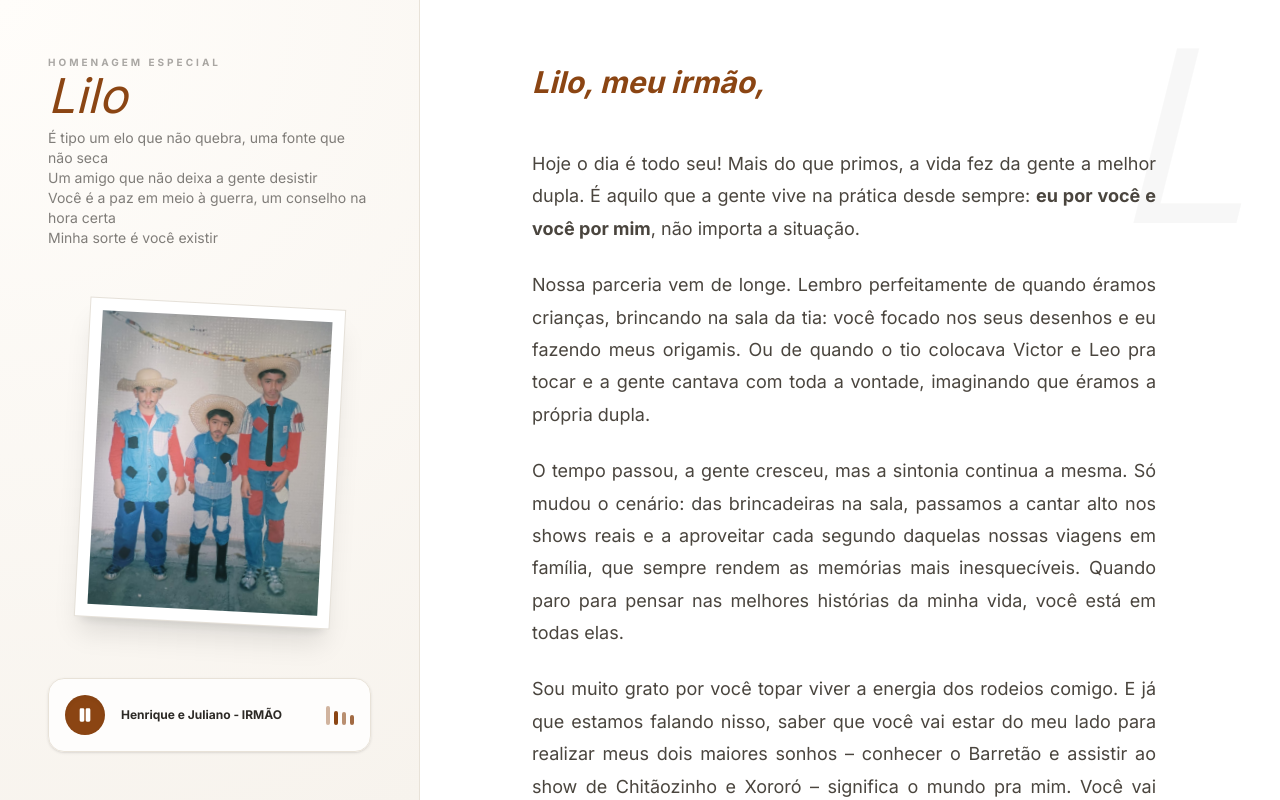
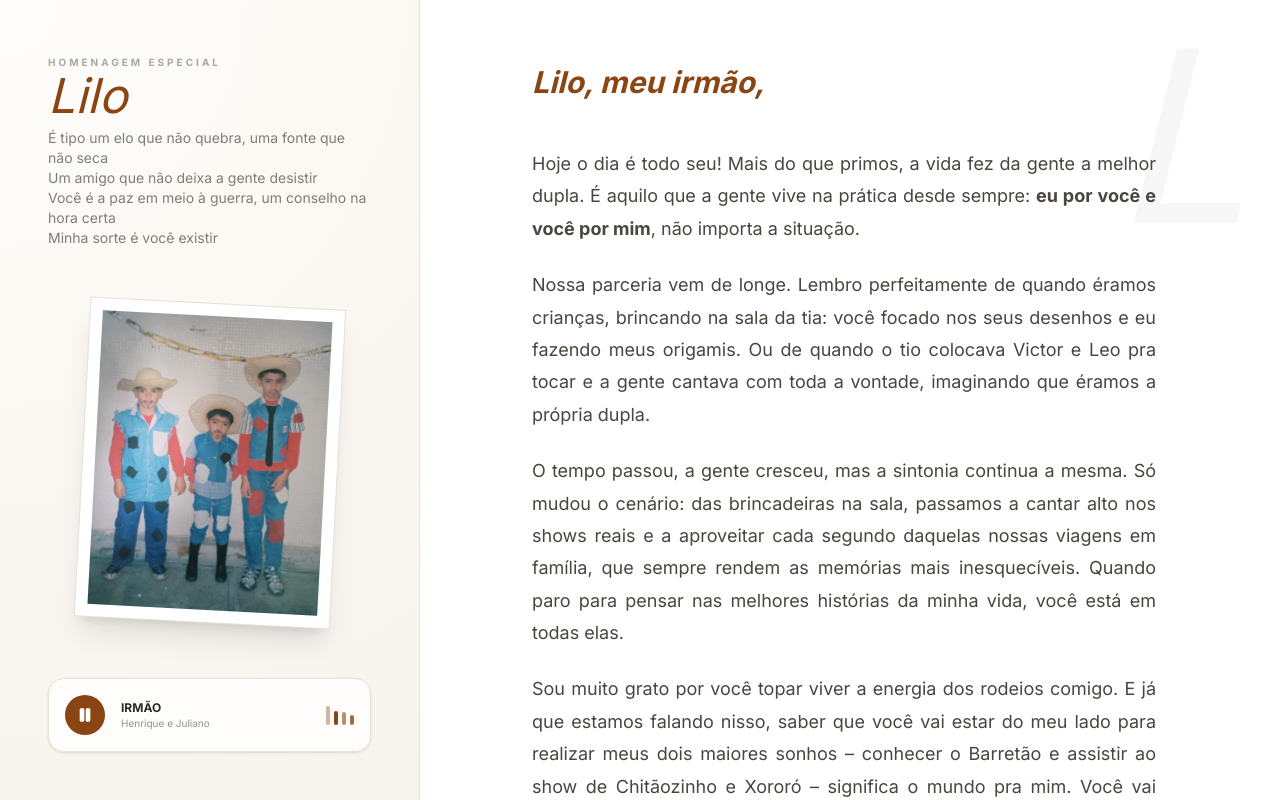
Before and after one commit to Oldwestdeveloper/homenagem-lilo, a Next.js app: page / in a window 1280 px wide. Both pictures are taken after a click on the button "AQUI ESTÁ O VERDADEIRO TEXTO!". Built offline with nearby package versions, Linux system fonts and the light colour scheme; a web font is replaced by a local one.

Commit message:
fix scroll

```diff
--- a/app/page.tsx
+++ b/app/page.tsx
@@ -168,8 +168,8 @@ export default function Home() {
                   )}
                 </button>
                 <div className="flex flex-col">
-                  <span className="text-xs font-bold text-[#2d2a26]">Henrique e Juliano - IRMÃO</span>
-                  {/* <span className="text-[10px] opacity-50 text-[#2d2a26]">Henrique e Juliano</span> */}
+                  <span className="text-xs font-bold text-[#2d2a26]">IRMÃO</span>
+                  <span className="text-[10px] opacity-50 text-[#2d2a26]">Henrique e Juliano</span>
                 </div>
                 <div className="ml-auto flex gap-1 items-end h-5">
                   <motion.div animate={isPlaying ? { height: ["40%", "100%", "60%", "100%", "40%"] } : { height: "10%" }} transition={isPlaying ? { repeat: Infinity, duration: 1.2 } : { duration: 0.3 }} className="w-1 bg-[#8b4513]/40 rounded-full"></motion.div>
```
